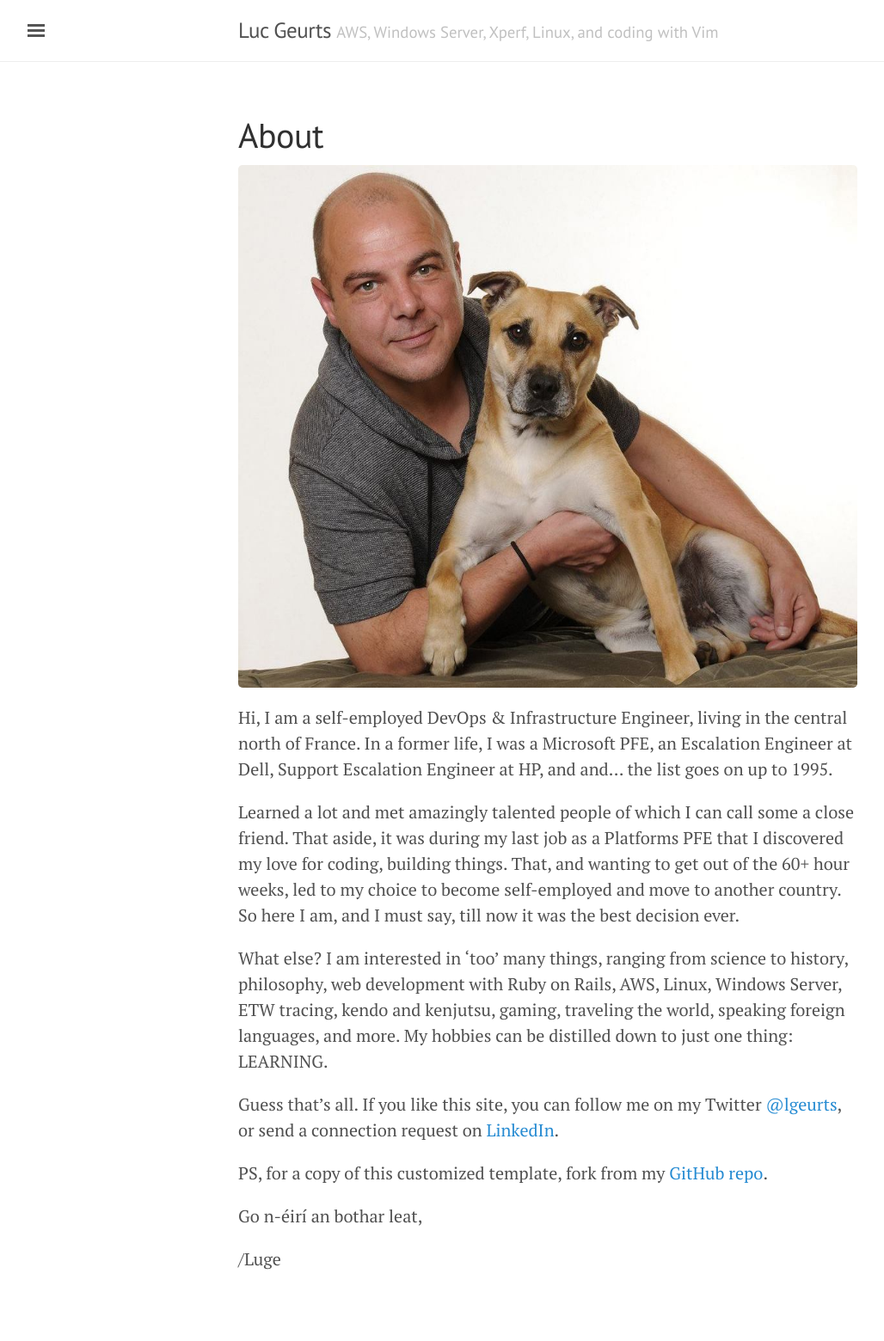
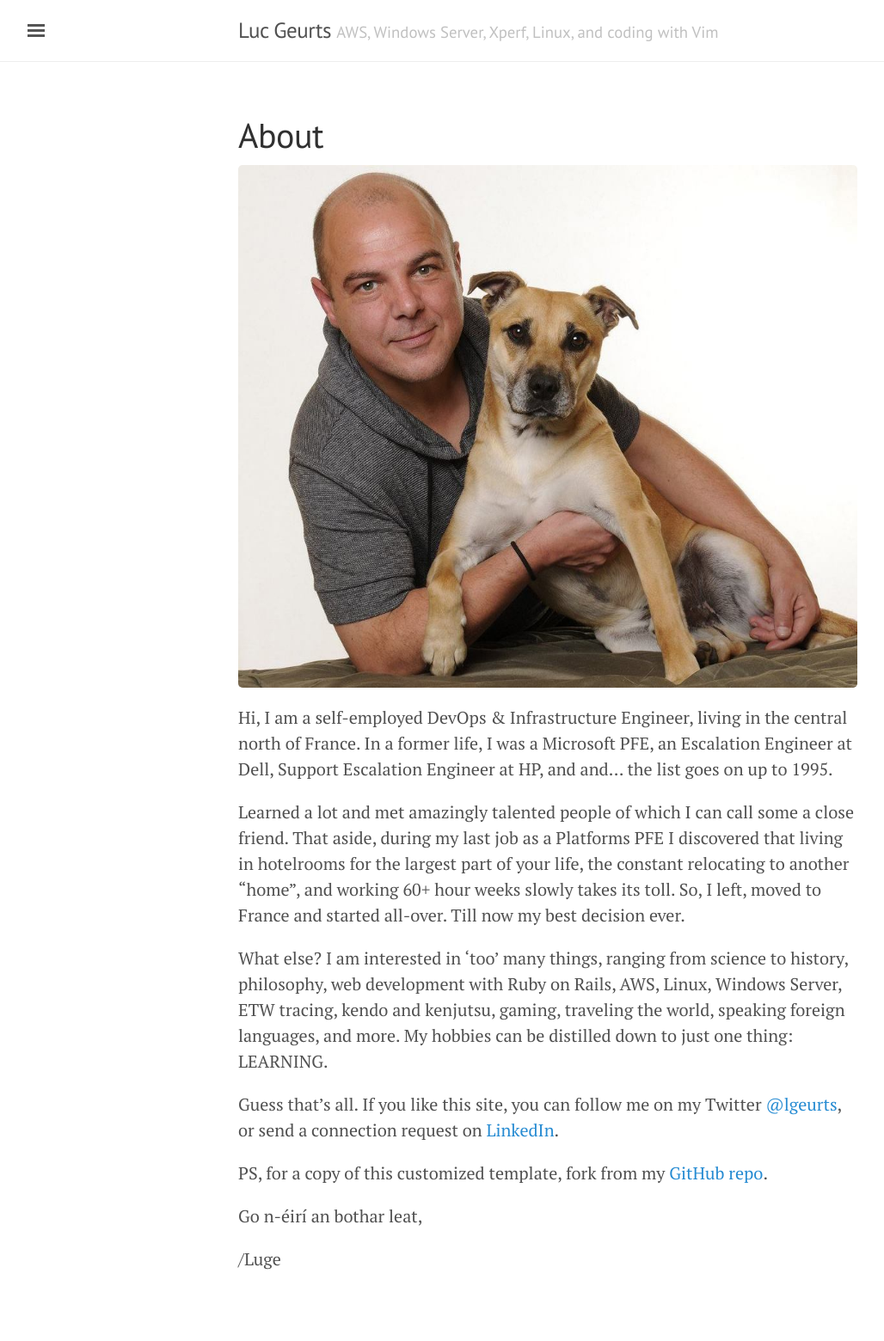
Before and after one commit to lgeurts/lgeurts.github.io, a Jekyll site: the page built from about.md, in a window 1280 px wide. Shown: the whole page at 86% size, without its empty margins (3-1031 px from the left). Built offline with Jekyll 4.4.1, drawn with Linux system fonts in a browser that asks for light colours; nearby versions of some CDN libraries.

Commit message:
Update about.md

```diff
--- a/about.md
+++ b/about.md
@@ -8,7 +8,7 @@ title: About
 Hi, I am a self-employed DevOps & Infrastructure Engineer, living in the central north of France.
 In a former life, I was a Microsoft PFE, an Escalation Engineer at Dell, Support Escalation Engineer at HP, and and... the list goes on up to 1995.
 
-Learned a lot and met amazingly talented people  of which I can call some a close friend. That aside, it was during my last job as a Platforms PFE that I discovered my love for coding, building things. That, and wanting to get out of the 60+ hour weeks, led to my choice to become self-employed and move to another country. So here I am, and I must say, till now it was the best decision ever.
+Learned a lot and met amazingly talented people  of which I can call some a close friend. That aside, during my last job as a Platforms PFE I discovered that living in hotelrooms for the largest part of your life, the constant relocating to another "home", and working 60+ hour weeks slowly takes its toll. So, I left, moved to France and started all-over. Till now my best decision ever.
 
 What else? I am interested in 'too' many things, ranging from science to history, philosophy, web development with Ruby on Rails, AWS, Linux, Windows Server, ETW tracing, kendo and kenjutsu, gaming, traveling the world, speaking foreign languages, and more.
 My hobbies can be distilled down to just one thing: LEARNING.
```
